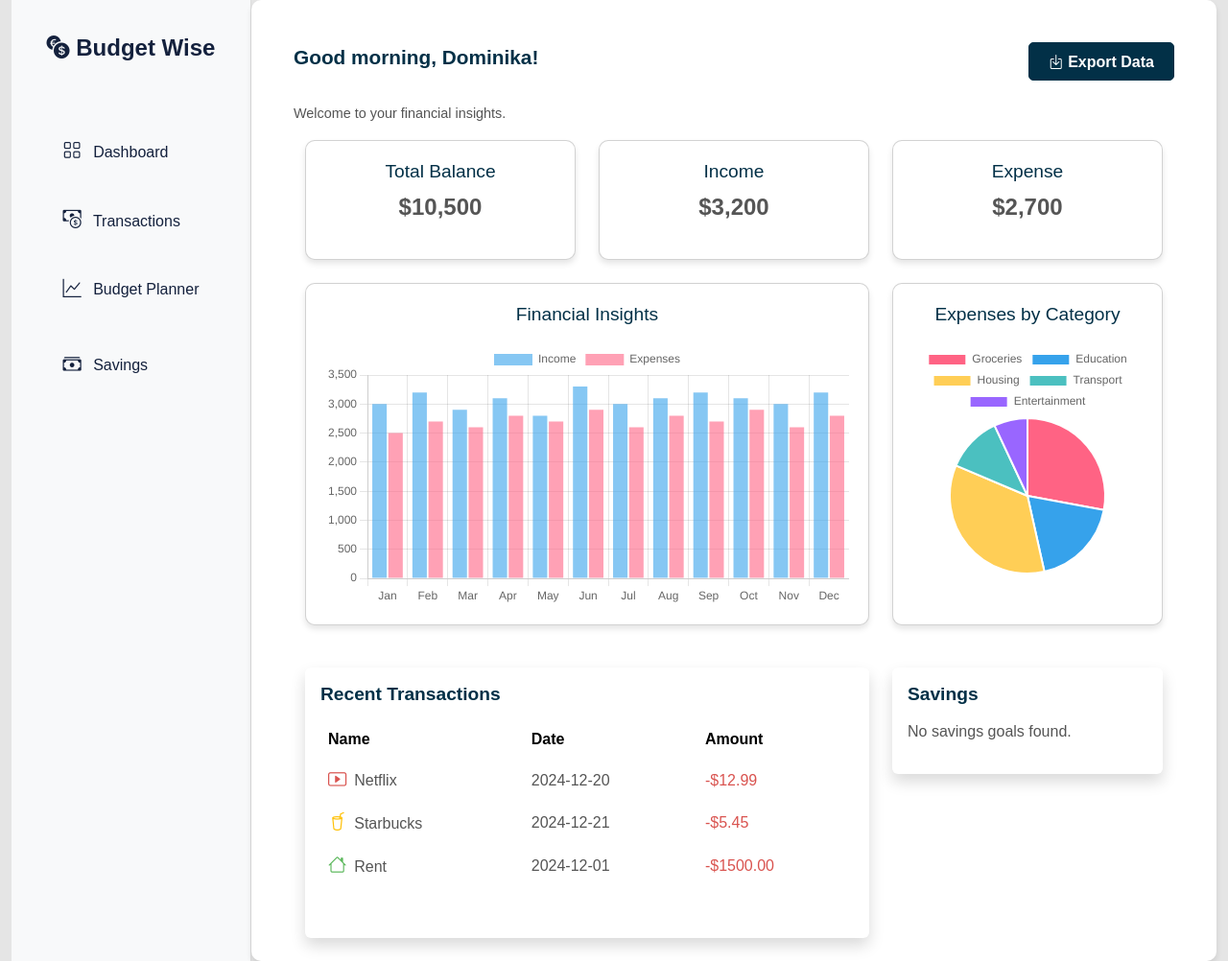
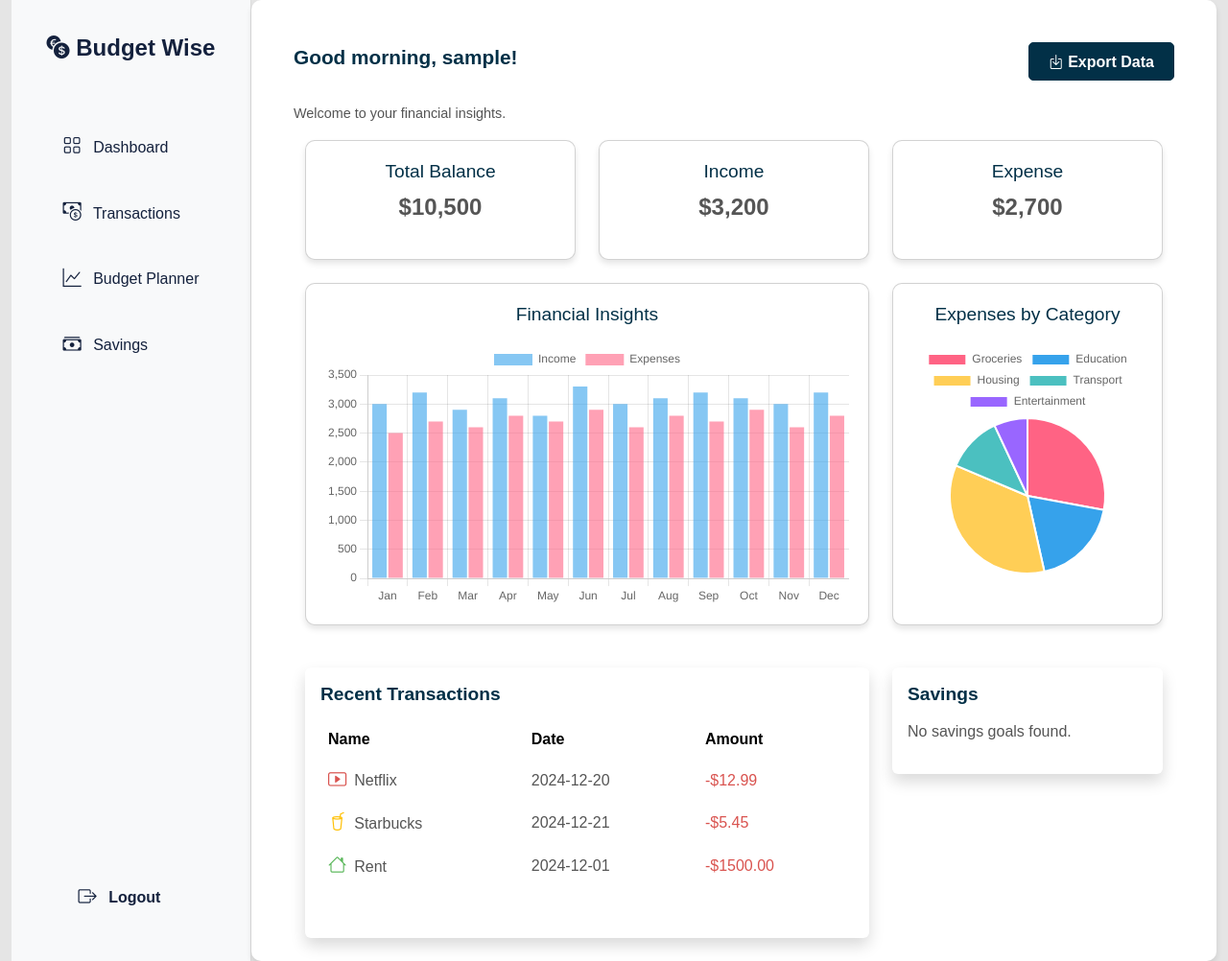
Before and after one commit to DPowidzka/personal-budget-planner, a Flask app: page /dashboard in a window 1280 px wide. Shown: the whole page at 96% size. Run offline with Flask 3, Linux system fonts and the light colour scheme; the visitor is signed in with stand-in values (Sample User, id 1); data that the repository does not hold is empty.

Commit message:
Add logout button, change edit button in 'savings' tab, fetch user name on dashboard

```diff
--- a/app.py
+++ b/app.py
@@ -77,8 +77,13 @@
         return redirect(url_for('login'))
 
     user_id = session['user_id']
-    savings_goals = db.get_savings_goal(user_id)  # Fetch savings goals
+    # Username from db
+    db.cursor.execute("SELECT username FROM users WHERE id = %s", (user_id,))
+    user = db.cursor.fetchone()
 
+    user_name = user['username'] if user else "User"
+
+    savings_goals = db.get_savings_goal(user_id)  #
     # Calculate progress for each goal
     for goal in savings_goals:
         if goal['goal_amount'] > 0:
@@ -86,7 +91,7 @@
         else:
             goal['progress'] = 0
 
-    return render_template('dashboard.html', savings_goals=savings_goals)
+    return render_template('dashboard.html', user_name=user_name, savings_goals=savings_goals)
 
 
 # Transactions route
@@ -301,7 +306,7 @@
 
 @app.route('/logout')
 def logout():
-    session.pop('user_id', None)  # Log out by clearing the session
+    session.pop('user_id', None)  # Clear session to log out the user
     flash("You have been logged out.", 'info')
     return redirect(url_for('login'))
 
--- a/mysql/budget_tracker.sql
+++ b/mysql/budget_tracker.sql
@@ -178,7 +178,7 @@
     goal_id INT NOT NULL,
     amount DECIMAL(10, 2) NOT NULL,
     contribution_date TIMESTAMP DEFAULT CURRENT_TIMESTAMP,
-    FOREIGN KEY (goal_id) REFERENCES savings_goals(goal_id)
+    FOREIGN KEY (goal_id) REFERENCES savings_goals(id)
 );
 
 --Expenses--
--- a/static/style.css
+++ b/static/style.css
@@ -192,29 +192,40 @@
 
 /* Sidebar */
 .sidebar {
+	display: flex;
+	flex-direction: column;
 	background-color: #f8f9fa;
 	color: #14213d;
 	border-right: 1px solid #ddd;
 	height: 100vh;
-	overflow-y: auto;
-	overflow-x: hidden;
-	max-width: 250px;
-	flex: 0 0 250px;
-	box-sizing: border-box;
+	width: 250px;
+	padding: 15px;
 }
+
 .sidebar .logo {
 	font-size: 1.5rem;
 	font-weight: bold;
-	margin-bottom: 20px;
+	margin-bottom: 15px;
 }
 
 .sidebar ul {
-	list-style: none;
-	padding: 0;
+	flex-grow: 1;
 }
 
+.sidebar .mt-auto {
+	margin-top: auto;
+}
+
+.sidebar .nav-link.text-danger {
+	font-weight: bold;
+}
+
+.sidebar .nav-link.text-danger:hover {
+	background-color: rgba(255, 0, 0, 0.1);
+	border-radius: 5px;
+}
 .sidebar ul li {
-	margin: 15px 0;
+	margin: 10px 0;
 }
 
 .sidebar ul li a {
--- a/templates/base.html
+++ b/templates/base.html
@@ -27,13 +27,13 @@
                 <h5 class="logo mb-4">
                     <i class="bi bi-currency-exchange"></i> Budget Wise
                 </h5>
-                <ul class="nav flex-column">
-                    <li class="nav-item mb-2">
+                <ul class="nav flex-column flex-grow-1">
+                    <li class="nav-item">
                         <a href="/dashboard" class="nav-link">
                             <i class="bi bi-grid"></i> Dashboard
                         </a>
                     </li>
-                    <li class="nav-item mb-2">
+                    <li class="nav-item">
                         <a href="/transactions" class="nav-link">
                             <i class="bi bi-cash-coin"></i> Transactions
                         </a>
@@ -48,6 +48,13 @@
                             <i class="bi bi-cash-stack"></i> Savings
                         </a>
                     </li>
+                    <div class="mt-auto px-3 pb-3">
+                        <li class="nav-item">
+                            <a class="nav-link text-danger" href="{{ url_for('logout') }}">
+                                <i class="bi bi-box-arrow-right"></i> Logout
+                            </a>
+                        </li>
+                    </div>
                 </ul>
             </nav>
 
--- a/templates/dashboard.html
+++ b/templates/dashboard.html
@@ -6,7 +6,8 @@
 <div class="dashboard">
     <!-- Upper Row -->
     <div class="d-flex justify-content-between align-items-center mb-4">
-        <h1>Good morning, Dominika!</h1>
+        <h1>Good morning, {{ user_name }}!</h1>
+
         <button class="btn btn-primary"><i class="bi bi-box-arrow-in-down"></i> Export Data</button>
     </div>
     <p style="font-size: 0.9rem;">Welcome to your financial insights.</p>
--- a/templates/savings.html
+++ b/templates/savings.html
@@ -40,10 +40,9 @@
                             <input type="number" step="0.01" name="amount" class="form-control"
                                 placeholder="Add contribution" required>
                             <button type="submit" class="btn btn-primary">Add</button>
+                            <a href="{{ url_for('edit_savings', id=goal.id) }}" class="btn btn-warning">Edit</a>
                         </div>
                     </form>
-                    <!-- Edit Button - This button will now be next to the Add Savings button -->
-                    <a href="{{ url_for('edit_savings', id=goal.id) }}" class="btn btn-warning btn-sm mt-3">Edit</a>
                 </div>
                 {% endfor %}
                 {% else %}
```
Also changed, not shown: templates/budget-planner.html (+0 -27 lines).
